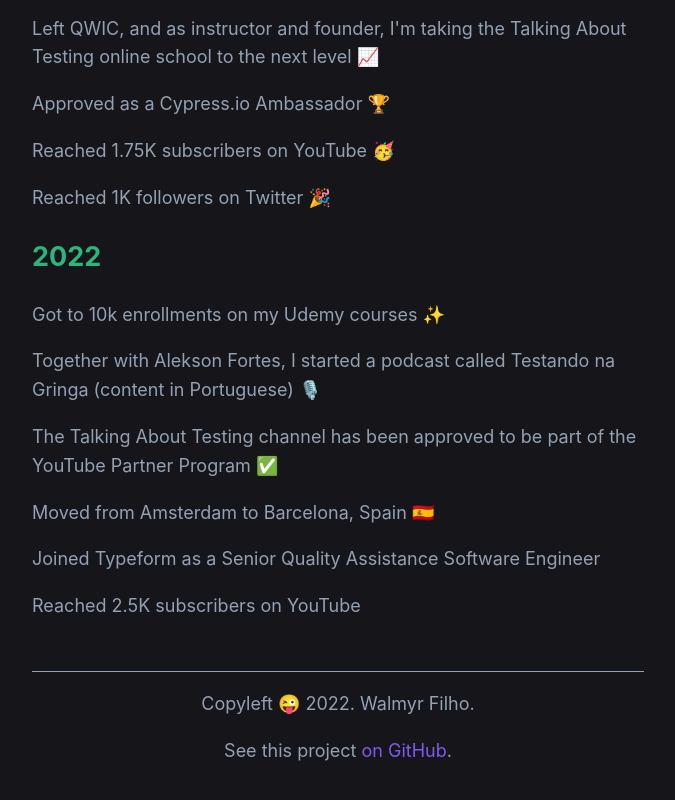
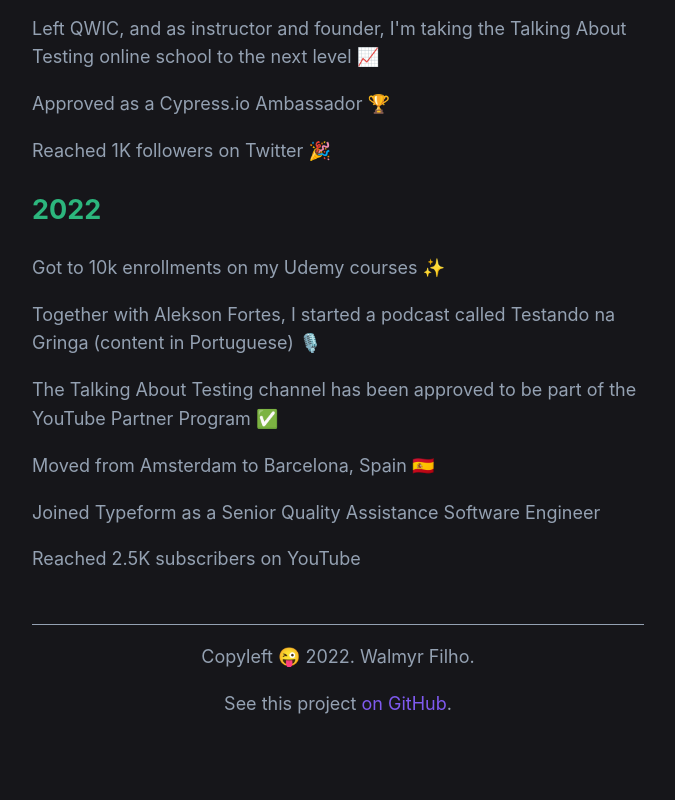
Before and after one commit to wlsf82/walmyr-nextjs, a Next.js app: page / in a window 1280 px wide. Shown: the part 2678-3478 px from the top of the page, without its empty margins (302-977 px from the left). Built offline with nearby package versions, Linux system fonts and the light colour scheme.

Commit message:
Remove item from 2021
Now that there’s a new record on 2022.

```diff
--- a/components/timeline.js
+++ b/components/timeline.js
@@ -89,7 +89,6 @@
     events: [
       'Left QWIC, and as instructor and founder, I\'m taking the Talking About Testing online school to the next level 📈',
       'Approved as a Cypress.io Ambassador 🏆',
-      'Reached 1.75K subscribers on YouTube 🥳',
       'Reached 1K followers on Twitter 🎉'
     ]
   },
```
